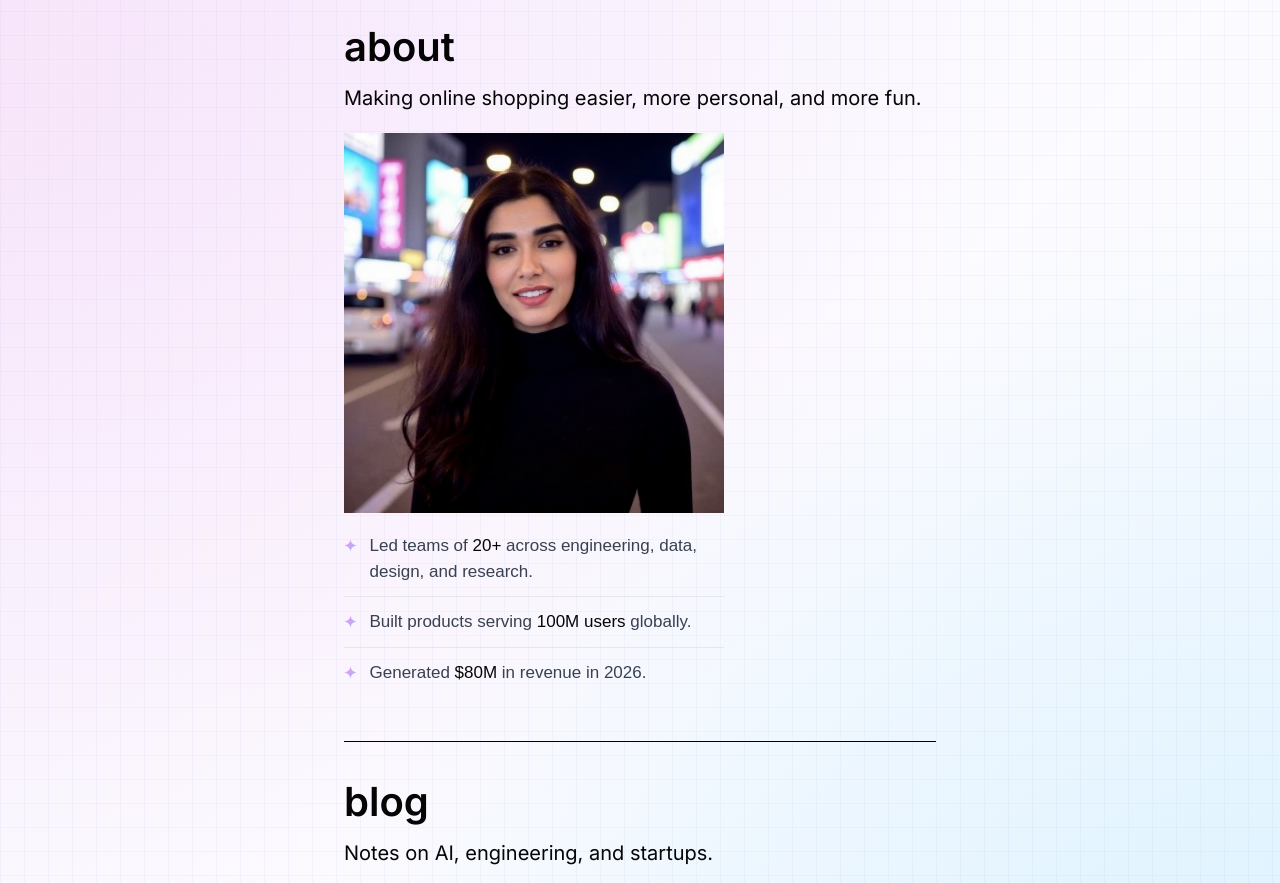
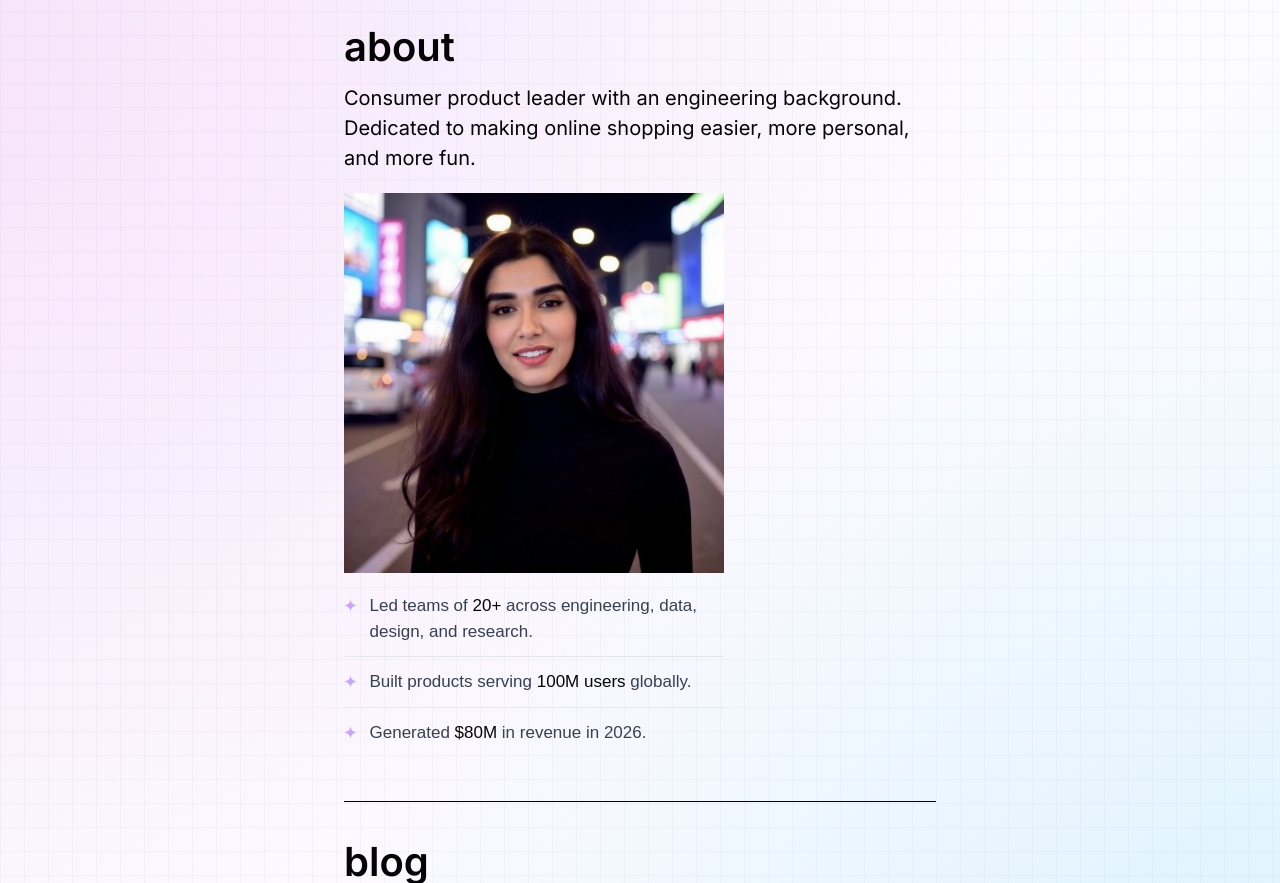
Before and after one commit to skhander/Website-2.0, a plain HTML site: page index.html in a window 1280 px wide. Shown: the part 837-1720 px from the top of the page. Drawn offline with Linux system fonts and the light colour scheme; a web font is replaced by a local one.

Commit message:
Restore a two-line About intro.
Co-authored-by: Cursor <cursoragent@cursor.com>

```diff
--- a/index.html
+++ b/index.html
@@ -111,7 +111,7 @@
   <section class="sheet" id="about">
     <div class="sheet-inner">
       <h2>about</h2>
-      <p>Making online shopping easier, more personal, and more fun.</p>
+      <p>Consumer product leader with an engineering background.<br>Dedicated to making online shopping easier, more personal, and more fun.</p>
       <figure class="about-photo">
         <img src="images/sharin.jpg" alt="Sharin Khander" width="900" height="900" loading="lazy">
       </figure>
```
